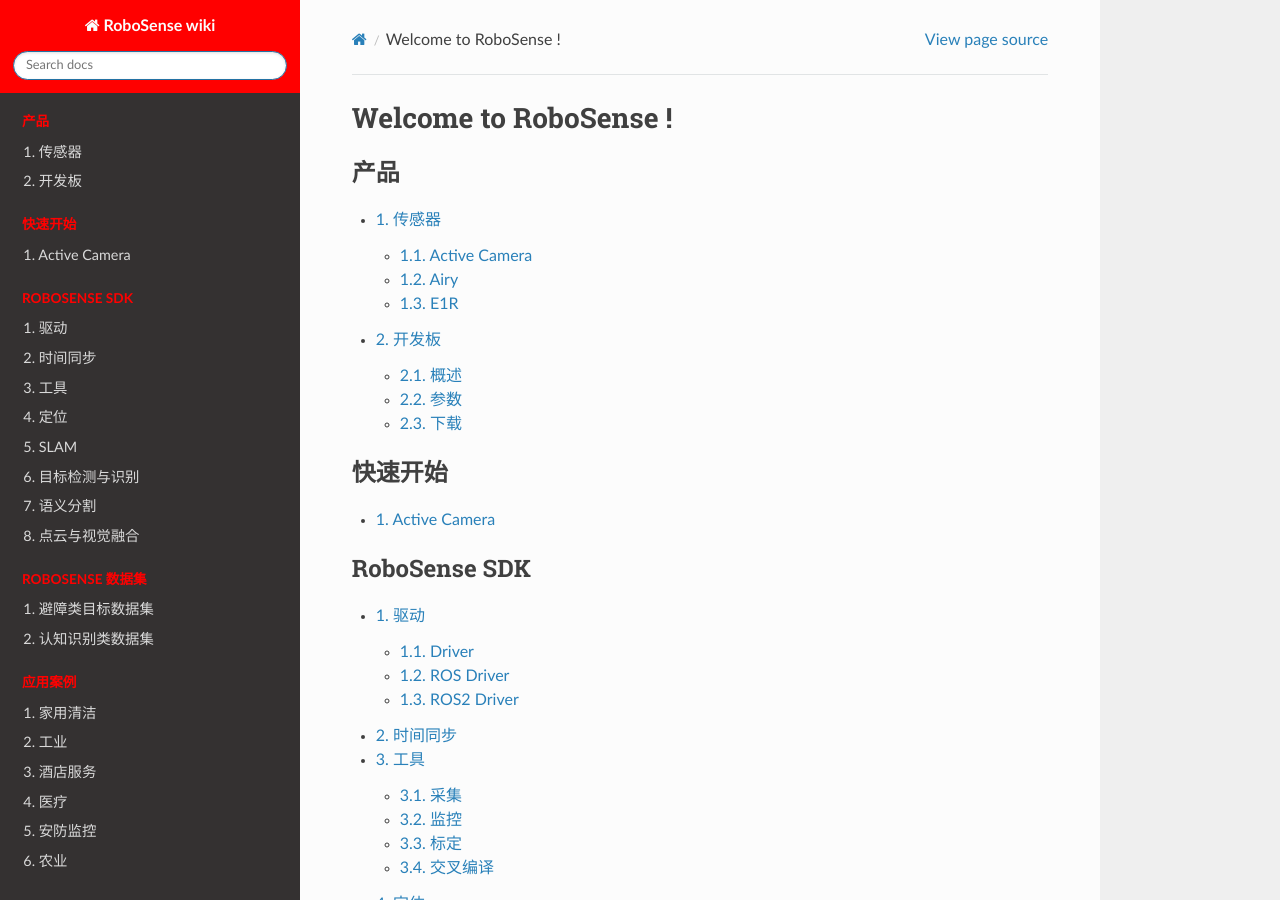
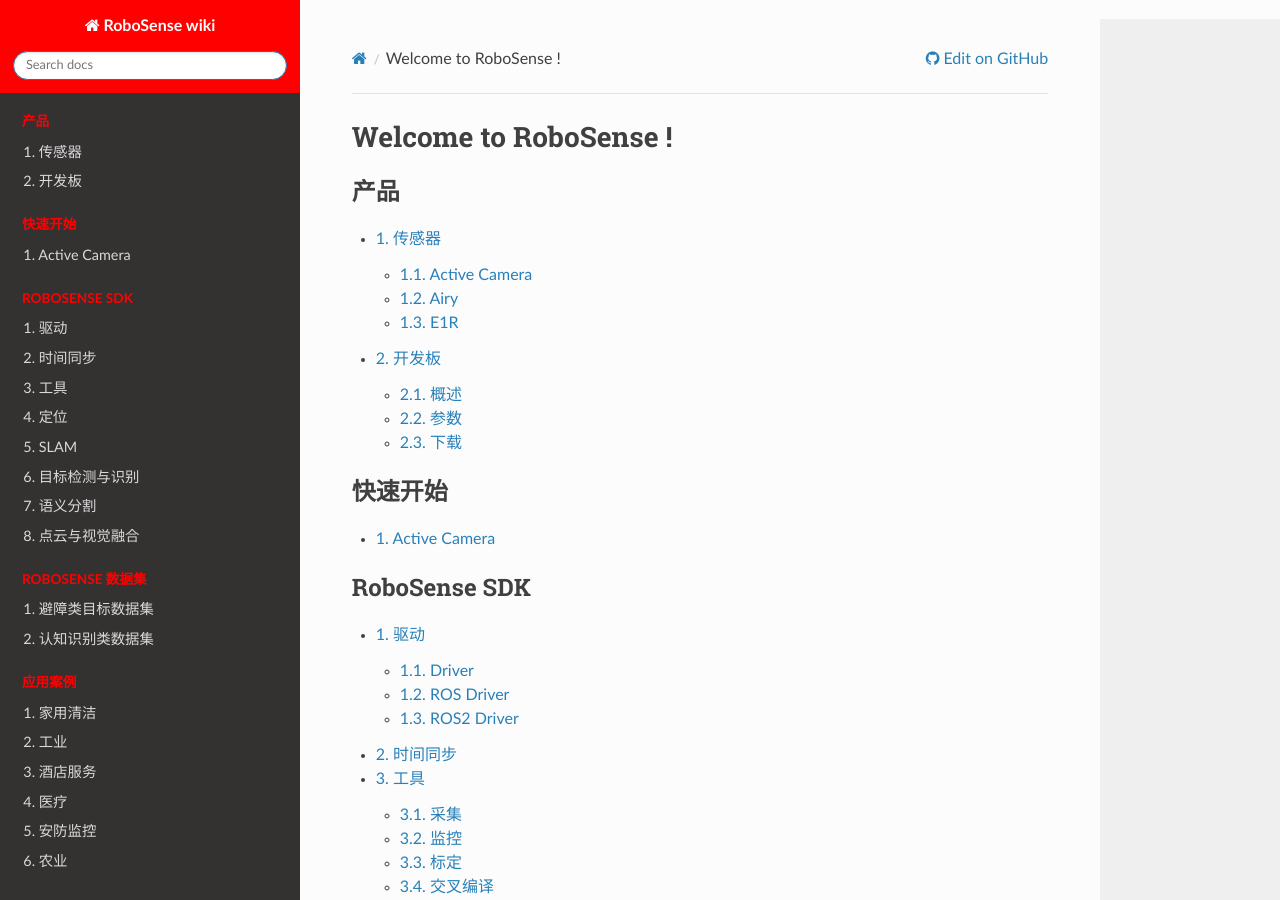
Before and after one commit to LyiL/rs_wiki_cn, a Sphinx documentation site: the page built from source/index.rst, in a window 1280 px wide and 900 px high. Built offline with Sphinx 7.4.7 and the Read the Docs theme 3.1.0, drawn with Linux system fonts in a browser that asks for light colours; pages that are not in the unit, such as notebooks, are missing from menus; some of the changed lines change nothing that is shown.

Commit message:
配置源代码链接

```diff
--- a/source/_templates/layout.html
+++ b/source/_templates/layout.html
@@ -1,4 +1,11 @@
 {%- extends "!layout.html" %}
 {% block extrahead %}
   <link rel="shortcut icon" href="{{ pathto('_static/favicon.ico', 1) }}"/>
+  {{ super() }}
+  {% if display_github %}
+    {% if github_version %}
+      {% set display_github_url = 'https://github.com/' + github_user + '/' + github_repo + '/blob/' + github_version + root_path_parts + pagename + source_suffix %}
+      <a href="{{ display_github_url }}">View page source</a>
+    {% endif %}
+  {% endif %}
 {% endblock %}
--- a/source/conf.py
+++ b/source/conf.py
@@ -76,3 +76,14 @@
     'style_nav_header_background': 'red',
     'includehidden': False
 }
+
+# 配置源代码链接
+html_context = {
+    'display_github': True,  # 在页面上显示一个指向 GitHub 的链接
+    'github_user': 'LyiL',  # GitHub 用户名
+    'github_repo': 'rs_wiki_cn',  # GitHub 仓库名
+    'github_version': 'master/',  # GitHub 中文档的路径（通常是分支名和docs文件夹）
+    'conf_py_path': 'source/',  # conf.py 的路径，相对于 github_repo 的根目录
+    'root_path_parts':'introduction/',  # 示例
+    'source_suffix': '.md',  # 示例
+}
```
